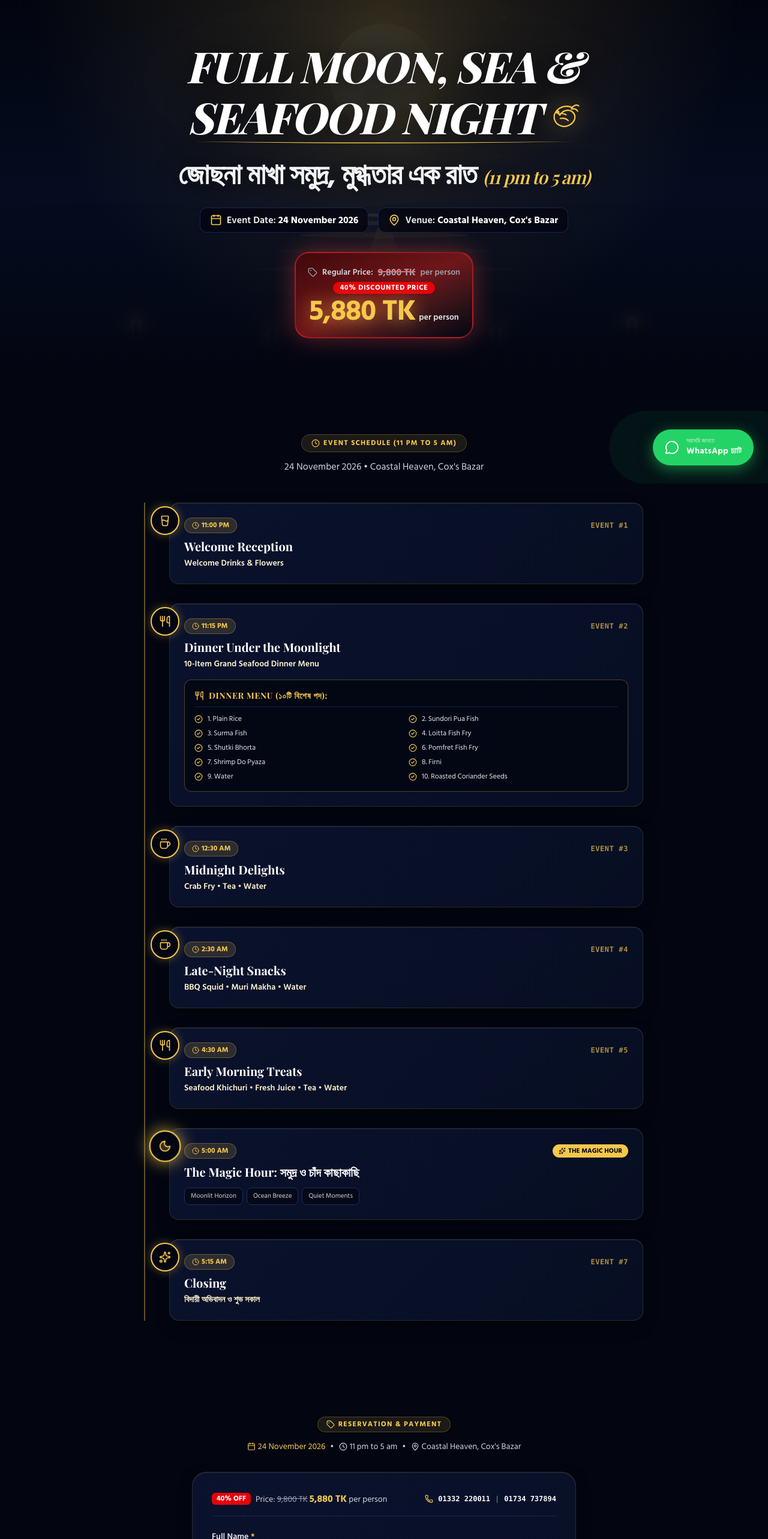
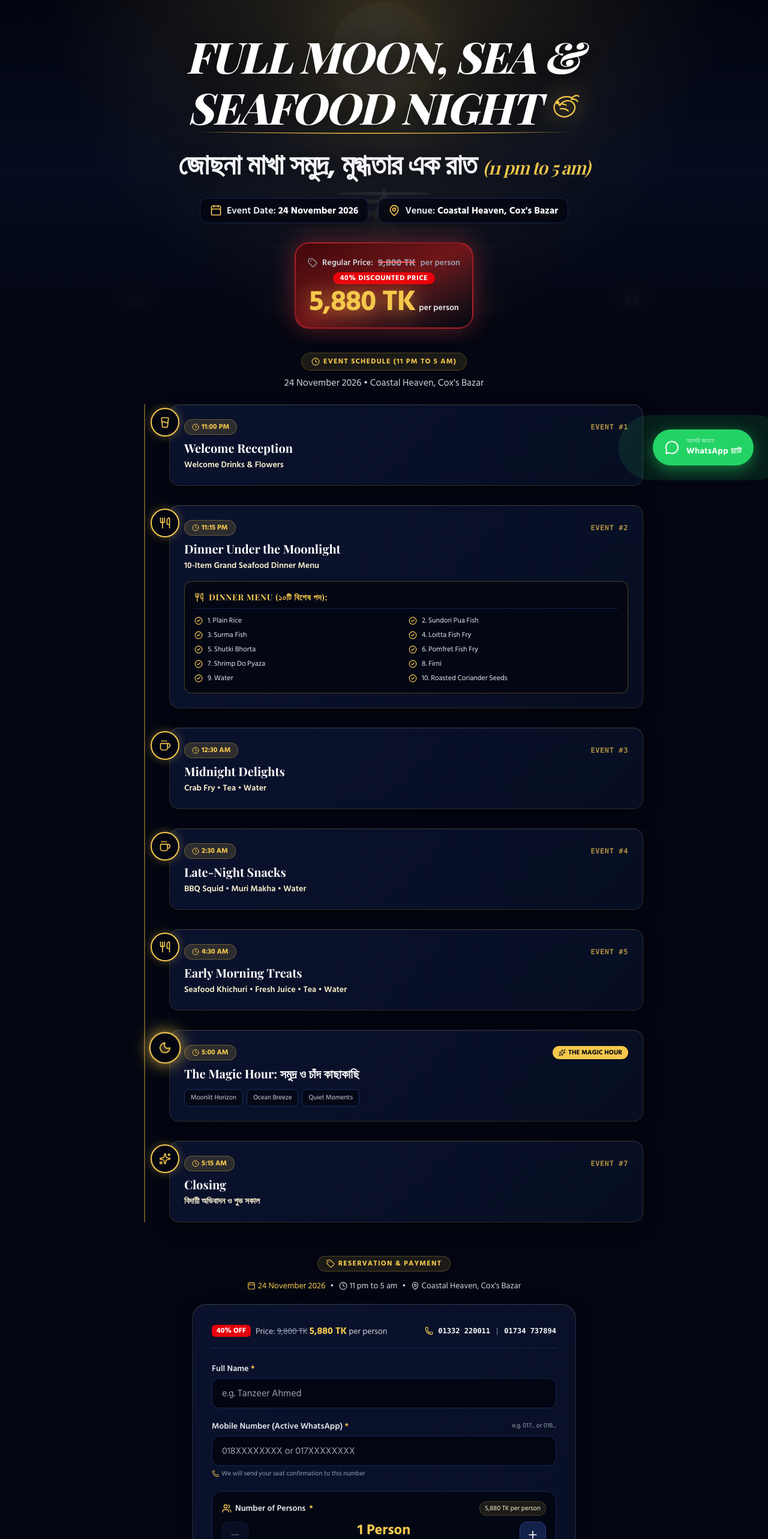
Before and after one commit to nazm0l/fullmoon, a Next.js app: page / in a window 1280 px wide. Shown: the top 2566 px of the page at 60% size. Built offline with nearby package versions, Linux system fonts and the light colour scheme; no server answers.

Commit message:
style: reduce excessive vertical gaps between hero, schedule, booking form, and footer

```diff
--- a/src/components/BookingForm.tsx
+++ b/src/components/BookingForm.tsx
@@ -224,8 +224,8 @@ export default function BookingForm() {
   };
 
   return (
-    <section id="book" className="py-8 sm:py-16 md:py-20 px-4 max-w-2xl mx-auto scroll-mt-6 relative">
-      <Reveal className="text-center mb-5 sm:mb-8">
+    <section id="book" className="pt-2 pb-6 sm:pt-4 sm:pb-10 px-4 max-w-2xl mx-auto scroll-mt-6 relative">
+      <Reveal className="text-center mb-3 sm:mb-5">
         <span className="inline-flex items-center gap-1.5 text-xs uppercase tracking-widest text-moon-gold font-bold px-3.5 py-1 rounded-full bg-moon-gold/10 border border-moon-gold/25 shadow-sm">
           <Tag className="w-3.5 h-3.5 text-moon-gold" />
           <span>RESERVATION &amp; PAYMENT</span>
--- a/src/components/Footer.tsx
+++ b/src/components/Footer.tsx
@@ -8,7 +8,7 @@ export default function Footer() {
   const currentYear = 2026;
 
   return (
-    <footer className="mt-8 sm:mt-16 border-t border-night-800/80 bg-gradient-to-b from-night-950 via-[#070e24] to-night-950 py-8 sm:py-14 px-4 text-center relative">
+    <footer className="mt-4 sm:mt-8 border-t border-night-800/80 bg-gradient-to-b from-night-950 via-[#070e24] to-night-950 py-6 sm:py-10 px-4 text-center relative">
       <div className="absolute top-0 inset-x-0 h-[1px] bg-gradient-to-r from-transparent via-moon-gold/40 to-transparent" />
 
       <div className="max-w-4xl mx-auto flex flex-col items-center gap-5">
--- a/src/components/Hero.tsx
+++ b/src/components/Hero.tsx
@@ -4,7 +4,7 @@ import { Calendar, MapPin, Tag } from "lucide-react";
 
 export default function Hero() {
   return (
-    <section className="relative min-h-[560px] sm:min-h-[640px] flex items-center justify-center overflow-hidden px-4 pt-10 pb-12 sm:pt-16 sm:pb-20">
+    <section className="relative overflow-hidden px-4 pt-8 pb-4 sm:pt-12 sm:pb-6">
       {/* Background Full Moon Night & Moonlit Sea Visual (Pure Beach & Moon SVG - No Persons) */}
       <div className="absolute inset-0 z-0 overflow-hidden pointer-events-none">
         <Image
@@ -23,7 +23,7 @@ export default function Hero() {
         <div className="absolute inset-0 bg-[radial-gradient(circle_at_top,rgba(245,200,76,0.15)_0%,transparent_65%)]" />
 
         {/* Soft Tide Mist Gradient at Bottom for Seamless Transition */}
-        <div className="absolute bottom-0 inset-x-0 h-28 bg-gradient-to-t from-[#030611] to-transparent" />
+        <div className="absolute bottom-0 inset-x-0 h-16 bg-gradient-to-t from-[#030611] to-transparent" />
       </div>
 
       <div className="max-w-5xl mx-auto text-center relative z-10 flex flex-col items-center w-full px-2">
--- a/src/components/Timeline.tsx
+++ b/src/components/Timeline.tsx
@@ -4,13 +4,13 @@ import { Clock, Utensils, Moon, Coffee, Sparkles, CheckCircle2, Waves, GlassWate
 
 export default function Timeline() {
   return (
-    <section className="py-8 sm:py-16 md:py-20 px-4 max-w-4xl mx-auto relative">
-      <Reveal className="text-center mb-6 sm:mb-12">
+    <section className="pt-2 pb-6 sm:pt-4 sm:pb-10 px-4 max-w-4xl mx-auto relative">
+      <Reveal className="text-center mb-4 sm:mb-6">
         <span className="inline-flex items-center gap-1.5 text-xs uppercase tracking-widest text-moon-gold font-bold px-4 py-1.5 rounded-full bg-moon-gold/10 border border-moon-gold/25 shadow-sm">
           <Clock className="w-3.5 h-3.5 text-moon-gold" />
           <span>EVENT SCHEDULE (11 PM TO 5 AM)</span>
         </span>
-        <p className="text-xs sm:text-base text-gray-300 mt-2 sm:mt-3 max-w-lg mx-auto">
+        <p className="text-xs sm:text-base text-gray-300 mt-1.5 sm:mt-2 max-w-lg mx-auto">
           {event.date} • {event.venue}
         </p>
       </Reveal>
```
